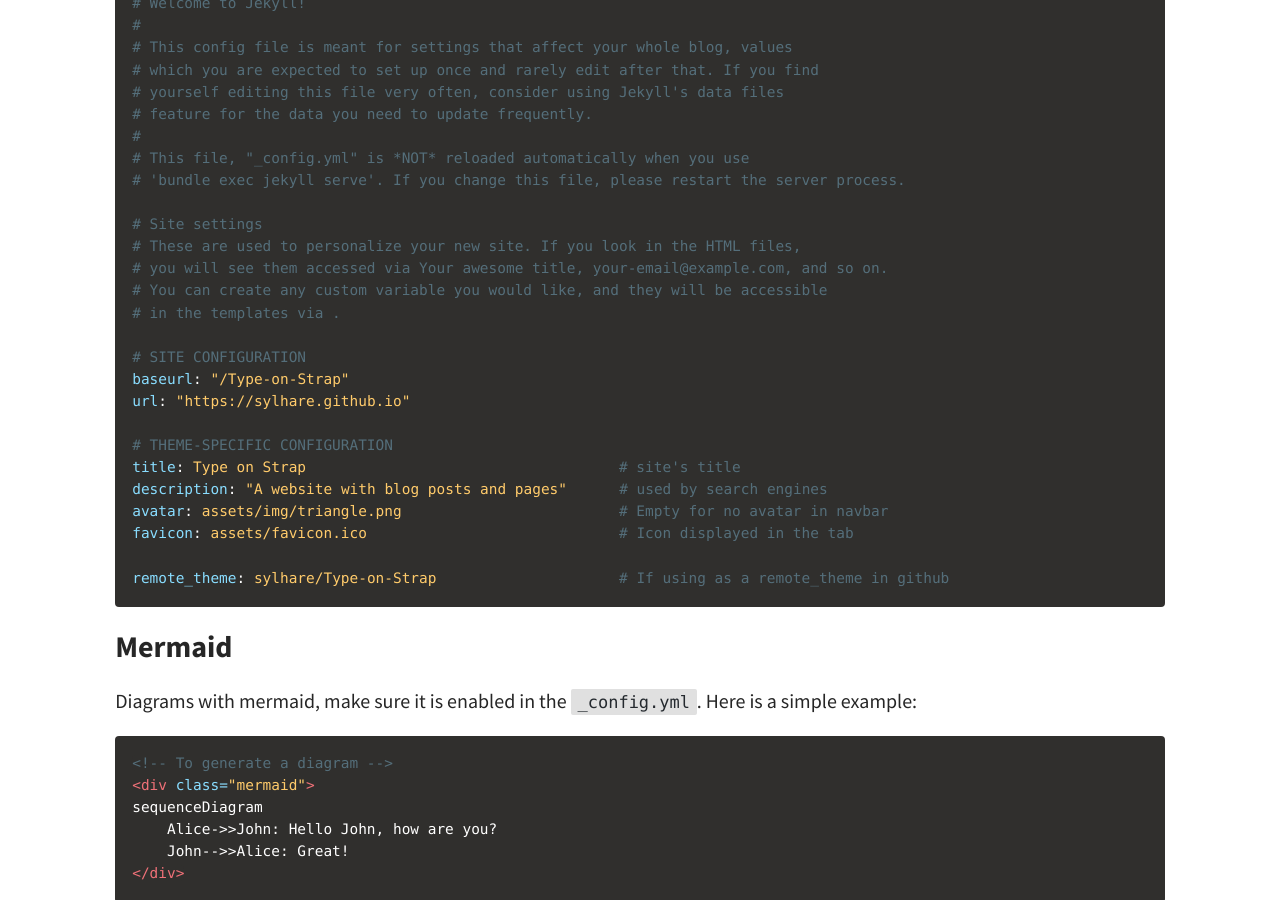
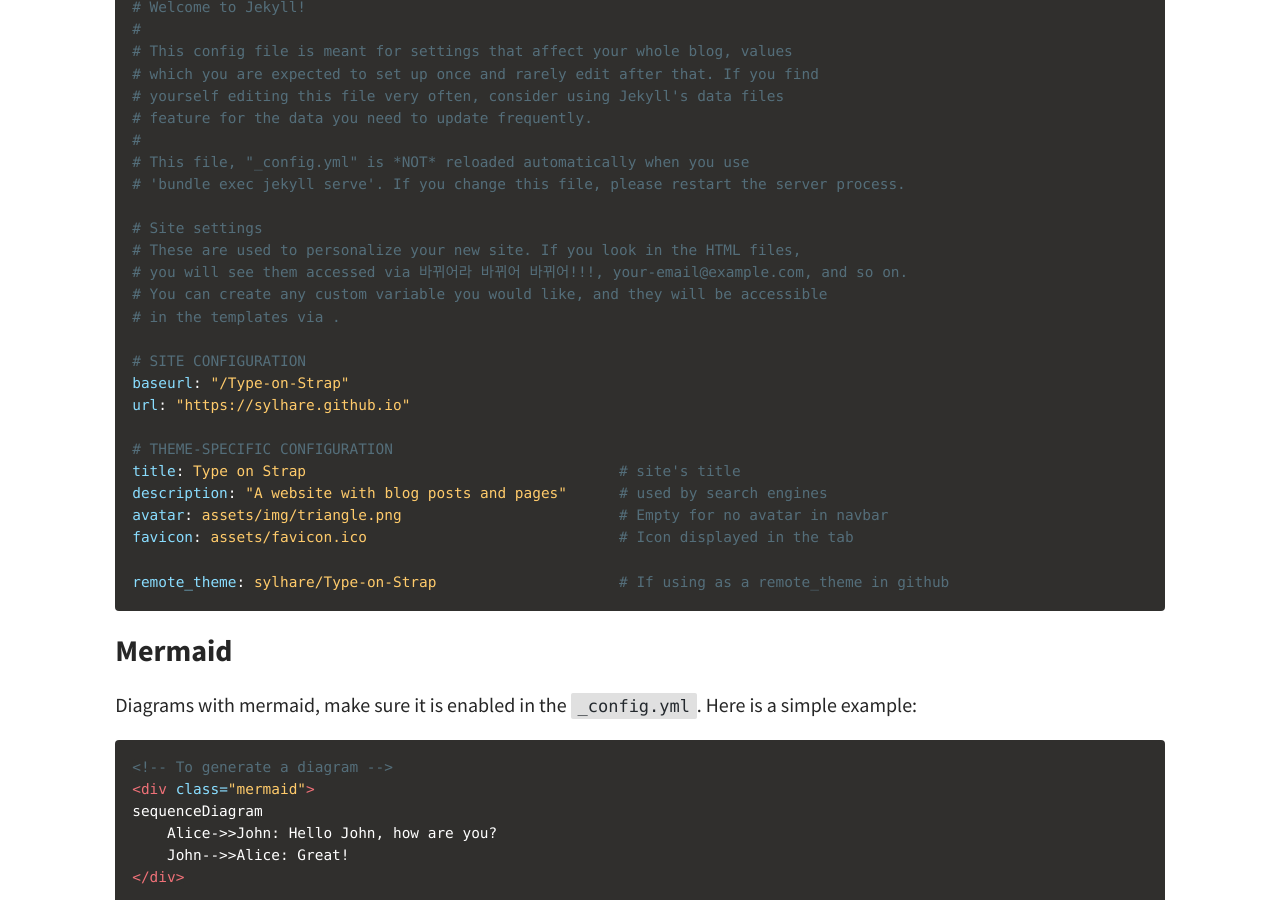
Before and after one commit to jacksuhkr/jacksuhkr.github.io, a Jekyll site: the page built from _posts/2019-11-02-Tech-stuff-example.md, in a window 1280 px wide and 900 px high, scrolled down 3197 px. Built offline with Jekyll 4.4.1, drawn with Linux system fonts in a browser that asks for light colours; some of the changed text lies outside the part shown.

Commit message:
Update _config.yml

```diff
--- a/_config.yml
+++ b/_config.yml
@@ -18,7 +18,7 @@
 # You can create any custom variable you would like, and they will be accessible
 # in the templates via {{ site.myvariable }}.
 
-title: Your awesome title
+title: 바뀌어라 바뀌어 바뀌어!!!
 email: your-email@example.com
 description: >- # this means to ignore newlines until "baseurl:"
   Write an awesome description for your new site here. You can edit this
```
